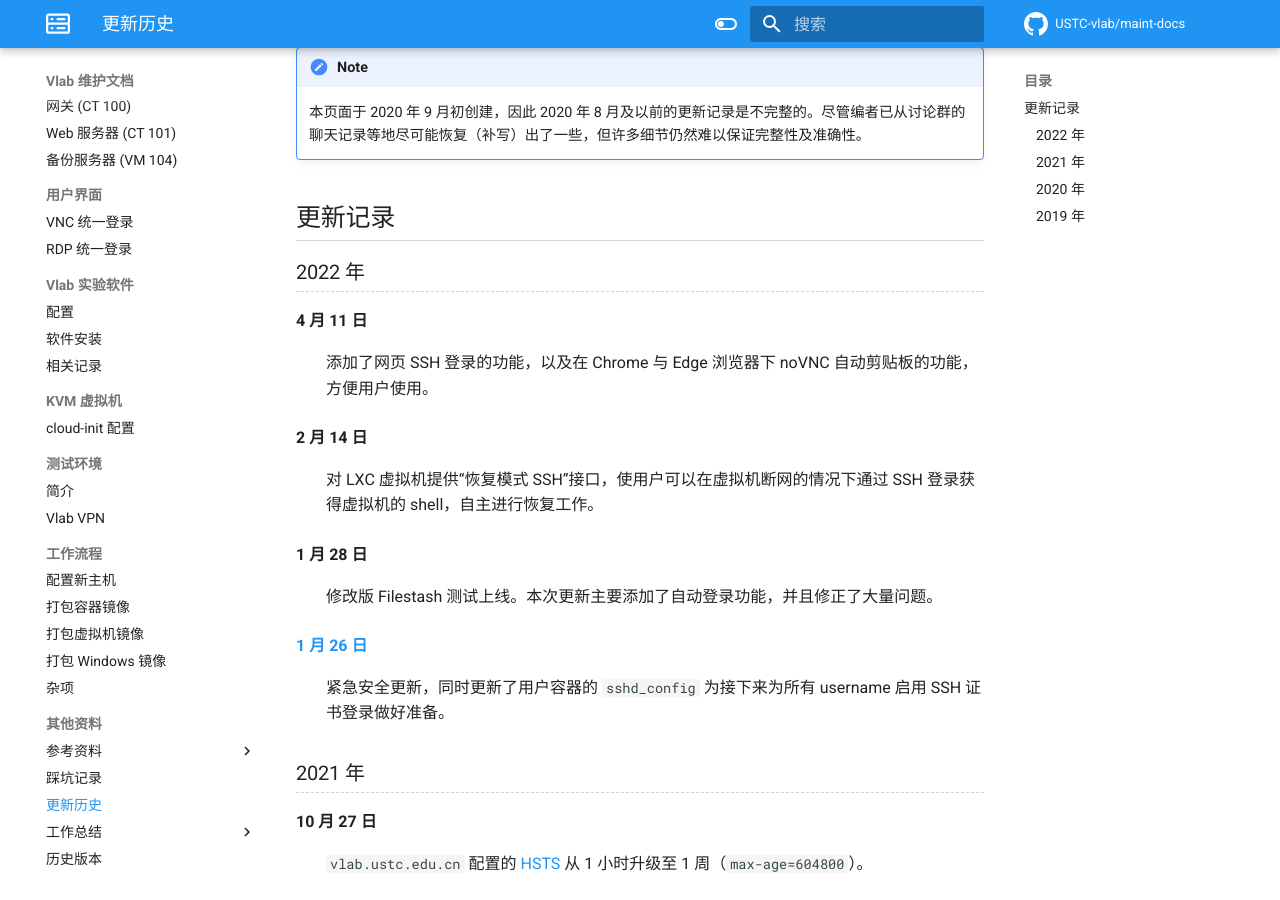
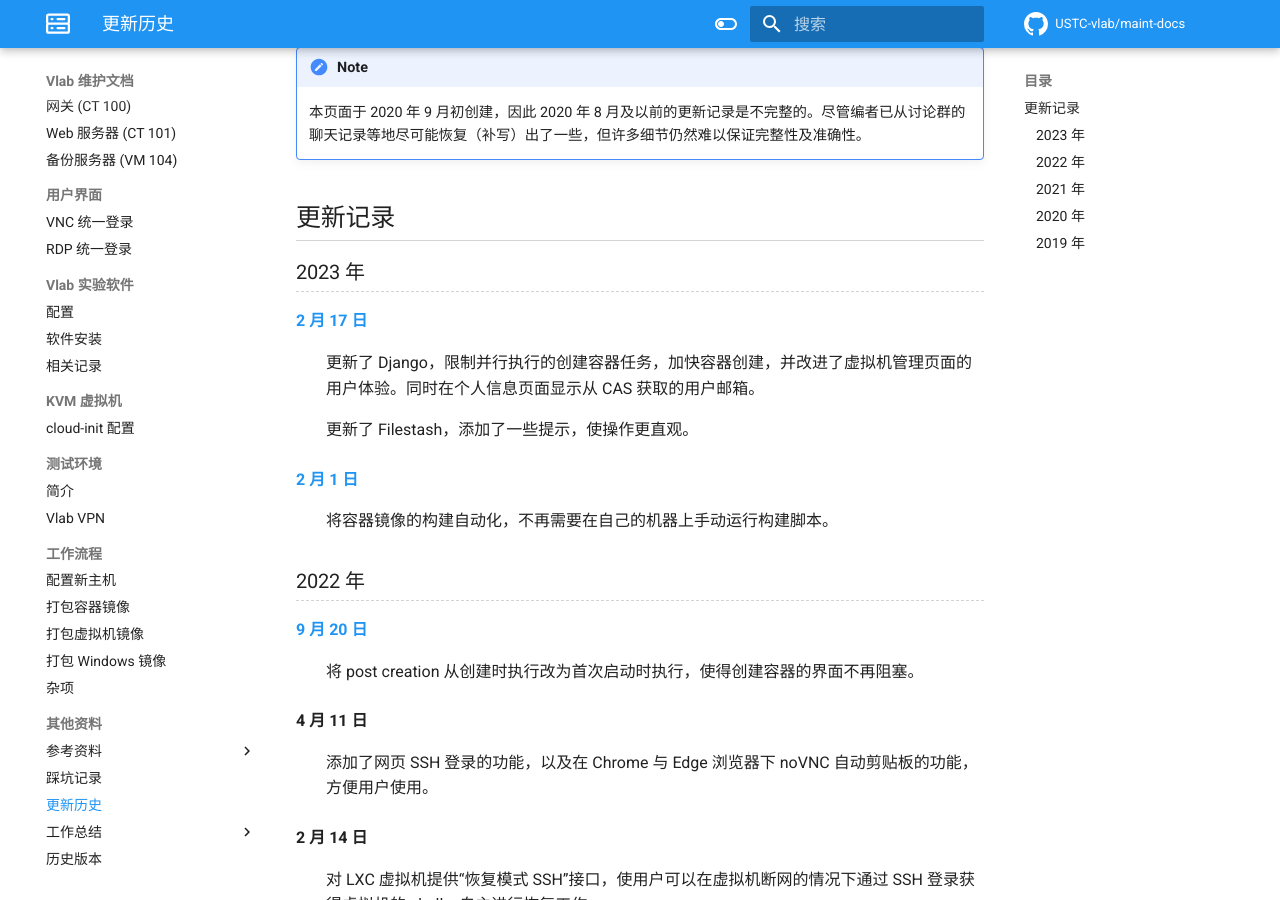
Before and after one commit to USTC-vlab/maint-docs, an MkDocs documentation site: the page built from docs/changelog.md, in a window 1280 px wide and 900 px high, scrolled down 248 px. Built offline with MkDocs 1.6.1 and Material for MkDocs 9.7.7, drawn with Linux system fonts in a browser that asks for light colours; comment, search, counter and statistics services are not loaded.

Commit message:
Update changelog

```diff
--- a/docs/changelog.md
+++ b/docs/changelog.md
@@ -10,7 +10,23 @@
 
 ## 更新记录
 
+### 2023 年
+
+[2 月 17 日](records/2023-02-17.md)
+
+:   更新了 Django，限制并行执行的创建容器任务，加快容器创建，并改进了虚拟机管理页面的用户体验。同时在个人信息页面显示从 CAS 获取的用户邮箱。
+
+    更新了 Filestash，添加了一些提示，使操作更直观。
+
+[2 月 1 日](records/2023-01-28.md#github-actions)
+
+:   将容器镜像的构建自动化，不再需要在自己的机器上手动运行构建脚本。
+
 ### 2022 年
+
+[9 月 20 日](records/2022-11-21.md)
+
+:   将 post creation 从创建时执行改为首次启动时执行，使得创建容器的界面不再阻塞。
 
 4 月 11 日
 
```
